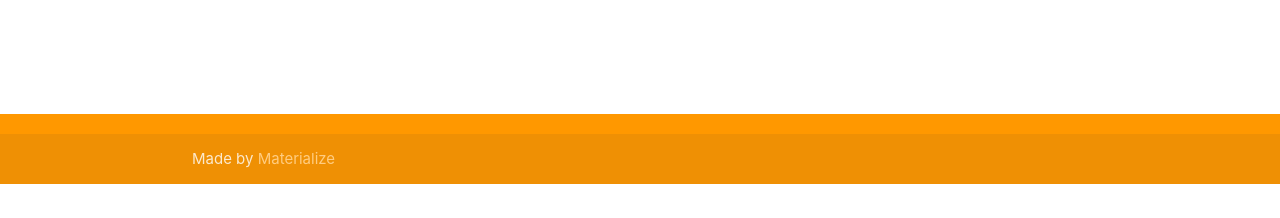
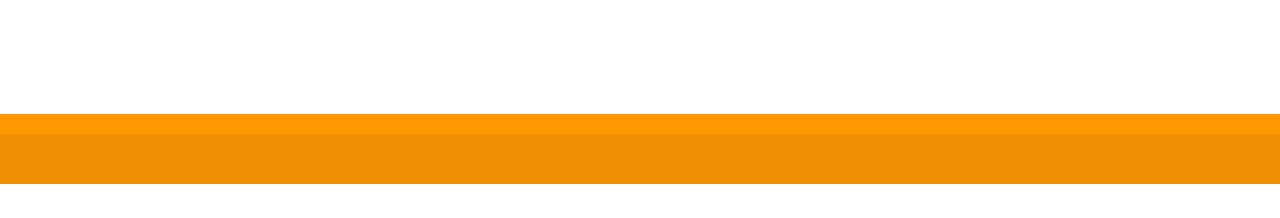
Before and after one commit to ParthShingala06/Employee-Promotion-Prediction, a Flask app: page /main in a window 1280 px wide. Shown: the part 582-800 px from the top of the page. Run offline with Flask 3, Linux system fonts and the light colour scheme; parts of the project's set-up code (start-up, migrations or seed data) failed here and were passed over; some libraries are stand-ins or nearby versions.

Commit message:
Footer Removal

```diff
--- a/src/templates/UI.html
+++ b/src/templates/UI.html
@@ -183,9 +183,7 @@
   <footer class="page-footer orange">
 
     <div class="footer-copyright">
-      <div class="container">
-      Made by <a class="orange-text text-lighten-3" href="http://materializecss.com">Materialize</a>
-      </div>
+
     </div>
   </footer>
 
```
Also changed, not shown: 2 other files.
